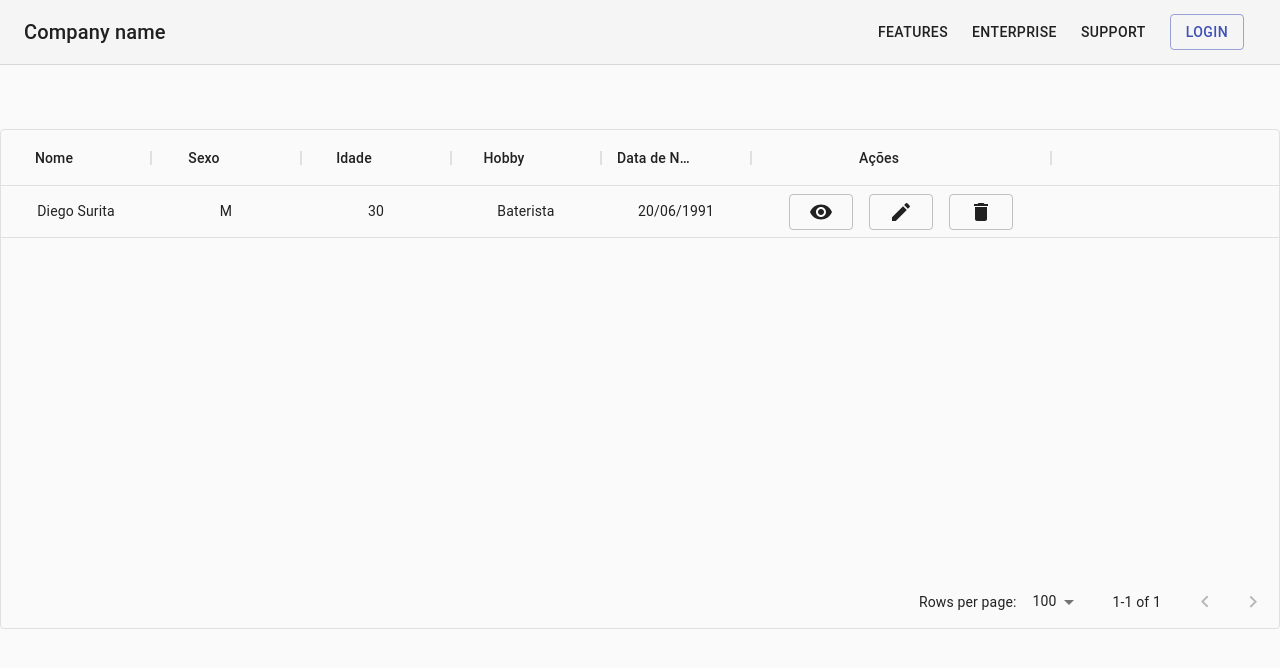
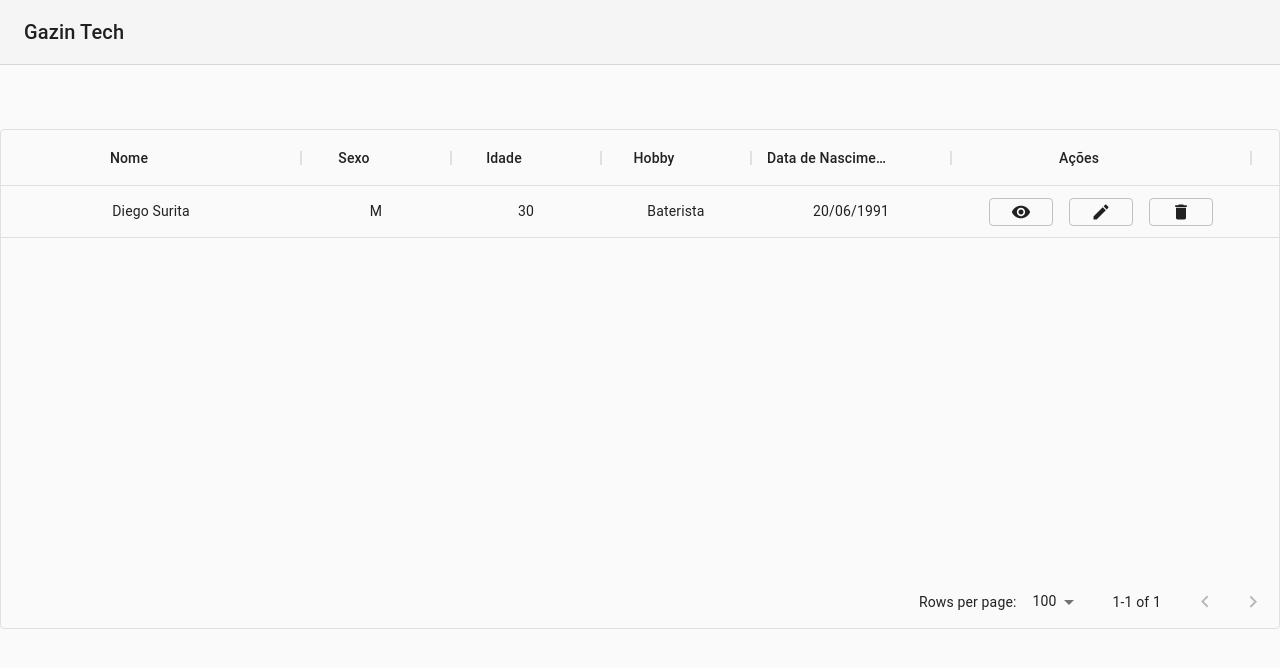
Before and after one commit to diegosurita/desafio-gazin, a Next.js app: page / in a window 1280 px wide. Shown: the top 668 px of the page. Built offline with nearby package versions, Linux system fonts and the light colour scheme.

Commit message:
feat: adiciona botões de ação na listagem de desenvolvedores
Issue: #7

```diff
--- a/pages/index.tsx
+++ b/pages/index.tsx
@@ -1,10 +1,9 @@
-import {Fragment} from 'react';
+import {Fragment, useState} from 'react';
 import AppBar from '@material-ui/core/AppBar';
 import Button from '@material-ui/core/Button';
 import CssBaseline from '@material-ui/core/CssBaseline';
 import Toolbar from '@material-ui/core/Toolbar';
 import Typography from '@material-ui/core/Typography';
-import Link from '@material-ui/core/Link';
 import {makeStyles} from '@material-ui/core/styles';
 import Container from '@material-ui/core/Container';
 import {DataGrid, GridRowsProp, GridColDef, GridCellParams} from '@material-ui/data-grid';
@@ -51,30 +50,52 @@ export default function Index() {
             age: 30,
             hobby: 'Baterista',
             birthDate: '20/06/1991',
-            actions: (
-                <Edit/>
-            )
+            actions: JSON.stringify({
+                detailsUrl: '/developer/details/1',
+                editUrl: '/developer/edit/1',
+                deleteUrl: '/developer/delete/1'
+            })
         }
     ];
 
     const columns: GridColDef[] = [
-        {field: 'name', headerName: 'Nome', width: 150, align: 'center', headerAlign: 'center'},
+        {field: 'name', headerName: 'Nome', width: 300, align: 'center', headerAlign: 'center'},
         {field: 'sex', headerName: 'Sexo', width: 150, align: 'center', headerAlign: 'center'},
         {field: 'age', headerName: 'Idade', width: 150, align: 'center', headerAlign: 'center'},
         {field: 'hobby', headerName: 'Hobby', width: 150, align: 'center', headerAlign: 'center'},
-        {field: 'birthDate', headerName: 'Data de Nascimento', width: 150, align: 'center', headerAlign: 'center'},
+        {field: 'birthDate', headerName: 'Data de Nascimento', width: 200, align: 'center', headerAlign: 'center'},
         {
             field: 'actions',
             headerName: 'Ações',
             width: 300,
             align: 'center',
             headerAlign: 'center',
-            renderCell: (params: GridCellParams) => {
+            renderCell: (params: GridCellParams | any) => {
+                const {detailsUrl, editUrl, deleteUrl} = JSON.parse(params.value);
+
                 return (
                     <div className={classes.actionButtons}>
-                        <Button variant="outlined"><Visibility/></Button>
-                        <Button variant="outlined"><Edit/></Button>
-                        <Button variant="outlined"><Delete/></Button>
+                        <Button
+                            variant="outlined"
+                            size="small"
+                            href={detailsUrl}
+                        >
+                            <Visibility fontSize='small'/>
+                        </Button>
+                        <Button
+                            variant="outlined"
+                            size="small"
+                            href={editUrl}
+                        >
+                            <Edit fontSize='small'/>
+                        </Button>
+                        <Button
+                            variant="outlined"
+                            size="small"
+                            href={deleteUrl}
+                        >
+                            <Delete fontSize='small'/>
+                        </Button>
                     </div>
                 )
             }
@@ -87,27 +108,12 @@ export default function Index() {
             <AppBar position="static" color="default" elevation={0} className={classes.appBar}>
                 <Toolbar className={classes.toolbar}>
                     <Typography variant="h6" color="inherit" noWrap className={classes.toolbarTitle}>
-                        Company name
+                        Gazin Tech
                     </Typography>
-                    <nav>
-                        <Link variant="button" color="textPrimary" href="#" className={classes.link}>
-                            Features
-                        </Link>
-                        <Link variant="button" color="textPrimary" href="#" className={classes.link}>
-                            Enterprise
-                        </Link>
-                        <Link variant="button" color="textPrimary" href="#" className={classes.link}>
-                            Support
-                        </Link>
-                    </nav>
-                    <Button href="#" color="primary" variant="outlined" className={classes.link}>
-                        Login
-                    </Button>
                 </Toolbar>
             </AppBar>
             <Container maxWidth="lg" component="main" className={classes.heroContent}>
                 <div style={{height: 500, width: '100%'}}>
-
                     <DataGrid rows={rows} columns={columns}/>
                 </div>
             </Container>
```
